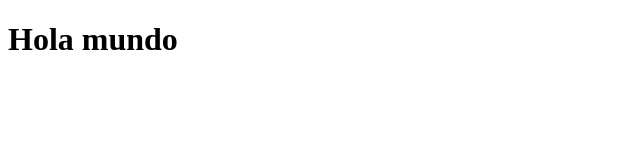
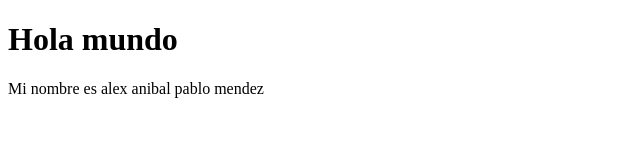
Before and after one commit to pabl0Ale/prueba, a plain HTML site: page index.html in a window 1280 px wide. Shown: the whole page, without its empty margins (0-640 px from the left). Drawn offline with Linux system fonts and the light colour scheme.

Commit message:
segundo commit

```diff
--- a/index.html
+++ b/index.html
@@ -8,5 +8,6 @@
 </head>
 <body>
     <h1>Hola mundo</h1>
+    <p>Mi nombre es alex anibal pablo mendez</p>
 </body>
 </html>
```
